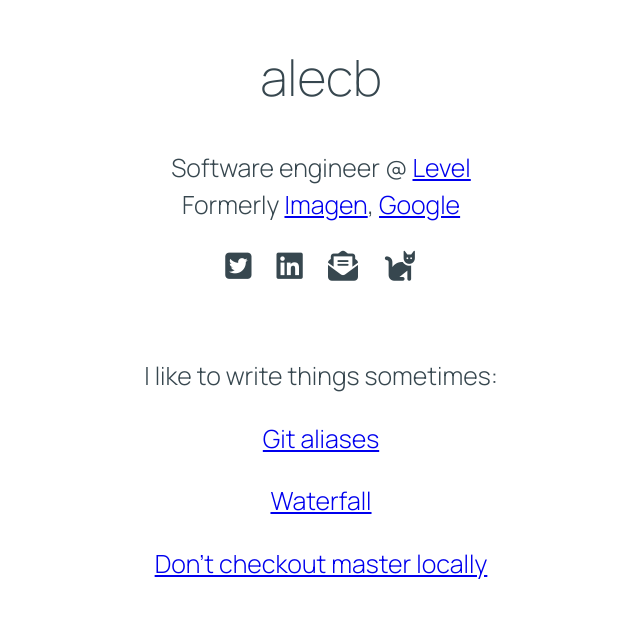
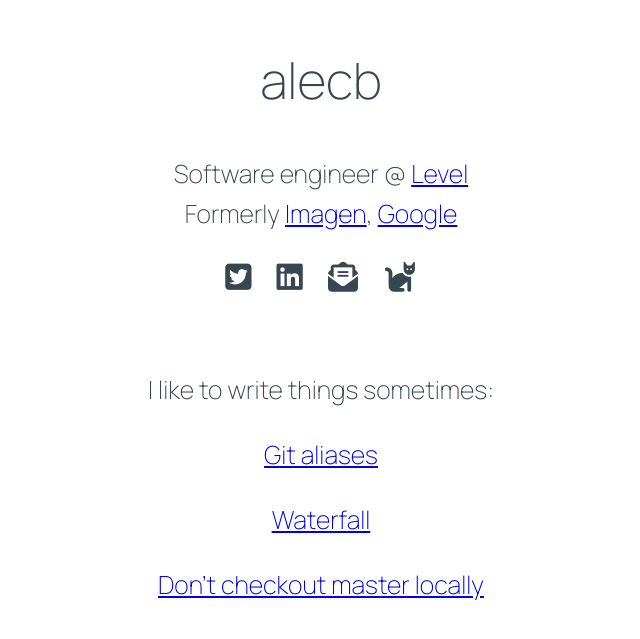
Before and after one commit to AlecBenzer/alecbenzer.github.com, a Jekyll site: the page built from index.md, in a window 1280 px wide. Shown: the top 639 px of the page, without its empty margins (319-959 px from the left). Built offline with Jekyll 4.4.1, drawn with Linux system fonts in a browser that asks for light colours; nearby versions of some CDN libraries.

Commit message:
font tweaks

```diff
--- a/_includes/head.html
+++ b/_includes/head.html
@@ -8,7 +8,7 @@
 
     gtag('config', 'UA-41253152-2');
   </script>
-  <link href="https://fonts.googleapis.com/css2?family=Manrope:wght@200;300;600&display=swap" rel="stylesheet">
+  <link href="https://fonts.googleapis.com/css2?family=Manrope:wght@200;350;600&display=swap" rel="stylesheet">
   <script src="https://kit.fontawesome.com/d514441798.js" crossorigin="anonymous"></script>
 
   <meta charset="utf-8" />
--- a/css/style.css
+++ b/css/style.css
@@ -32,10 +32,10 @@ iframe {
 
 body {
   font-family: 'Manrope', system-ui, sans-serif;
-  font-weight: 300;
+  font-weight: 350;
   margin: 40px auto;
   max-width: 30em;
-  line-height: 1.5;
+  line-height: 1.6;
   font-size: 25px;
   padding: 0 10px;
   color: #37474f;
```
